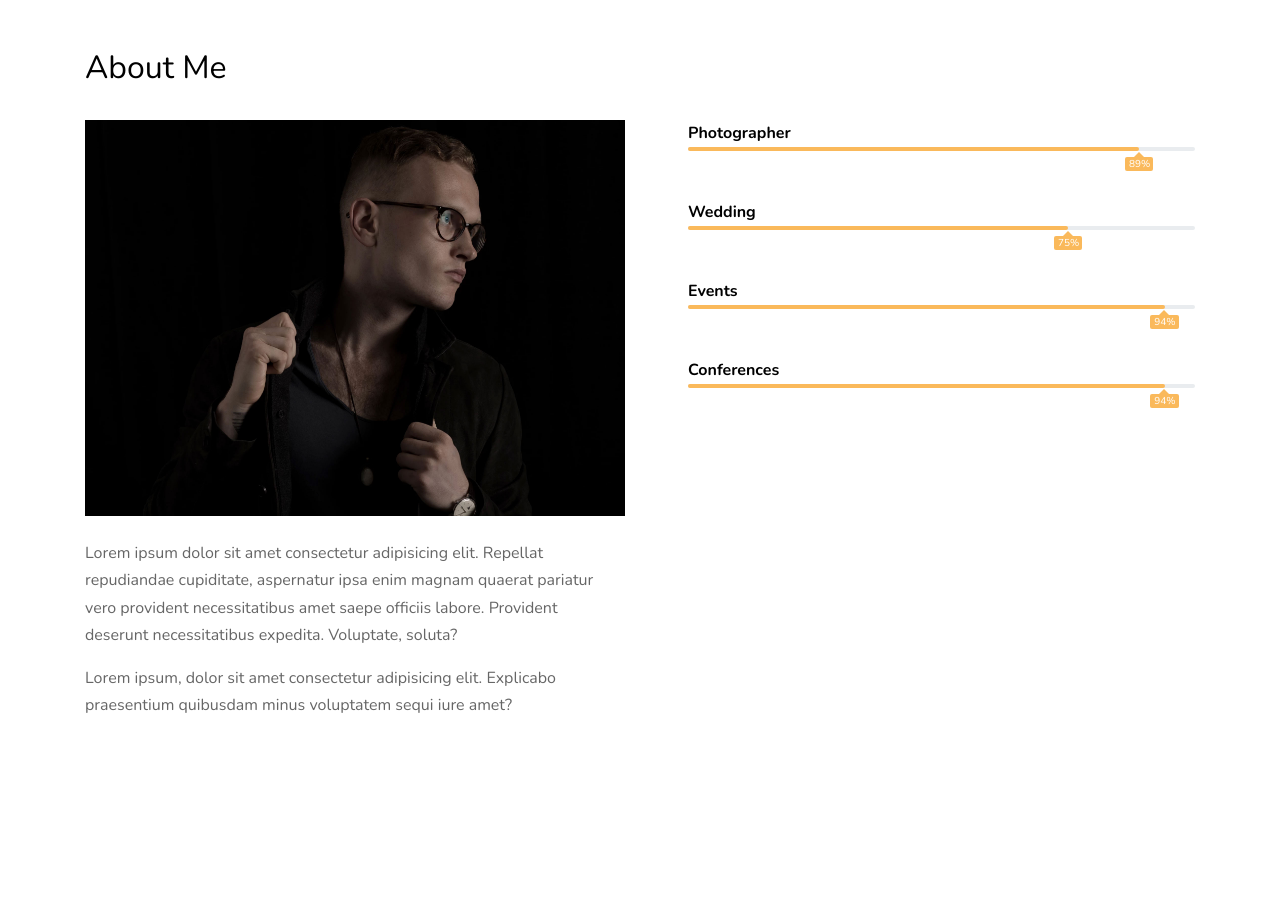
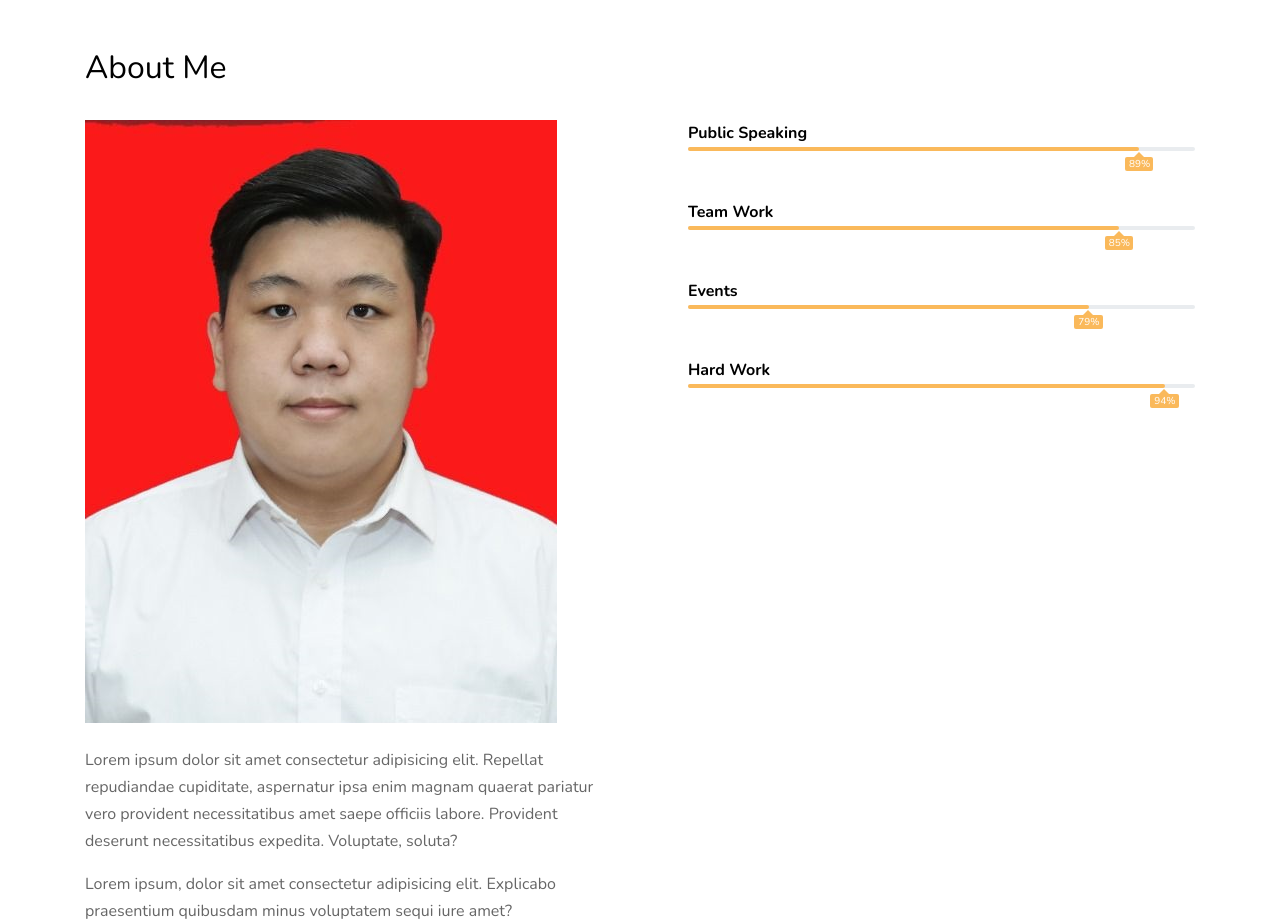
Before and after one commit to Horizon2509/Horizon2509.github.io, a plain HTML site: page index.html in a window 1280 px wide. Shown: the part 1700-2623 px from the top of the page. Drawn offline with nearby package versions, Linux system fonts and the light colour scheme; files whose address does not match are found by name.

Commit message:
4th commit

```diff
--- a/index.html
+++ b/index.html
@@ -163,13 +163,13 @@
             <h2 class="section-title">About Me</h2>
           </div>
           <div class="col-lg-6 order-2 order-lg-1">
-            <img class="img-fluid mb-4" src="images/credo_img_1.jpg" alt="Image">
+            <img class="img-fluid mb-4" src="images/Foto_Randy.jpg" alt="Image">
             <p>Lorem ipsum dolor sit amet consectetur adipisicing elit. Repellat repudiandae cupiditate, aspernatur ipsa enim magnam quaerat pariatur vero provident necessitatibus amet saepe officiis labore. Provident deserunt necessitatibus expedita. Voluptate, soluta?</p>
             <p>Lorem ipsum, dolor sit amet consectetur adipisicing elit. Explicabo praesentium quibusdam minus voluptatem sequi iure amet?</p>
           </div>
           <div class="col-lg-6 order-3 pl-lg-5 order-lg-2">
             <div class="mb-5">
-              <strong class="text-black">Photographer</strong>
+              <strong class="text-black">Public Speaking</strong>
               <div class="progress">
                 <div class="progress-bar" role="progressbar" aria-valuenow="0" aria-valuemin="0" aria-valuemax="100"
                   style="width: 89%;">
@@ -178,11 +178,11 @@
               </div>
             </div>
             <div class="mb-5">
-              <strong class="text-black">Wedding</strong>
+              <strong class="text-black">Team Work</strong>
               <div class="progress">
                 <div class="progress-bar" role="progressbar" aria-valuenow="0" aria-valuemin="0" aria-valuemax="100"
-                  style="width: 75%;">
-                  <span>75%</span>
+                  style="width: 85%;">
+                  <span>85%</span>
                 </div>
               </div>
             </div>
@@ -190,13 +190,13 @@
               <strong class="text-black">Events</strong>
               <div class="progress">
                 <div class="progress-bar" role="progressbar" aria-valuenow="0" aria-valuemin="0" aria-valuemax="100"
-                  style="width: 94%;">
-                  <span>94%</span>
+                  style="width: 79%;">
+                  <span>79%</span>
                 </div>
               </div>
             </div>
             <div class="mb-5">
-              <strong class="text-black">Conferences</strong>
+              <strong class="text-black">Hard Work</strong>
               <div class="progress">
                 <div class="progress-bar" role="progressbar" aria-valuenow="0" aria-valuemin="0" aria-valuemax="100"
                   style="width: 94%;">
```
Also changed, not shown: images/Foto_Randy.jpg (added).
